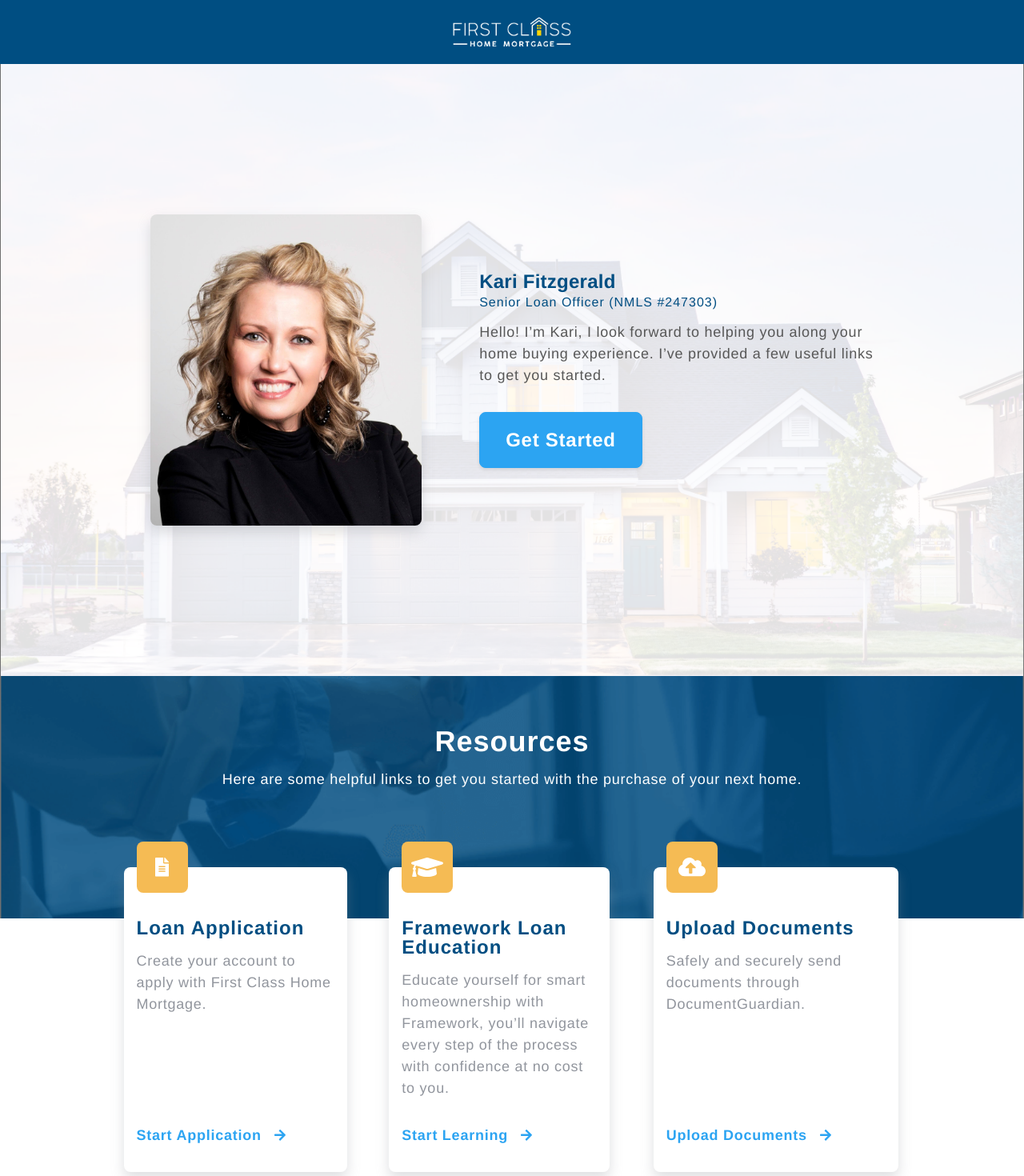
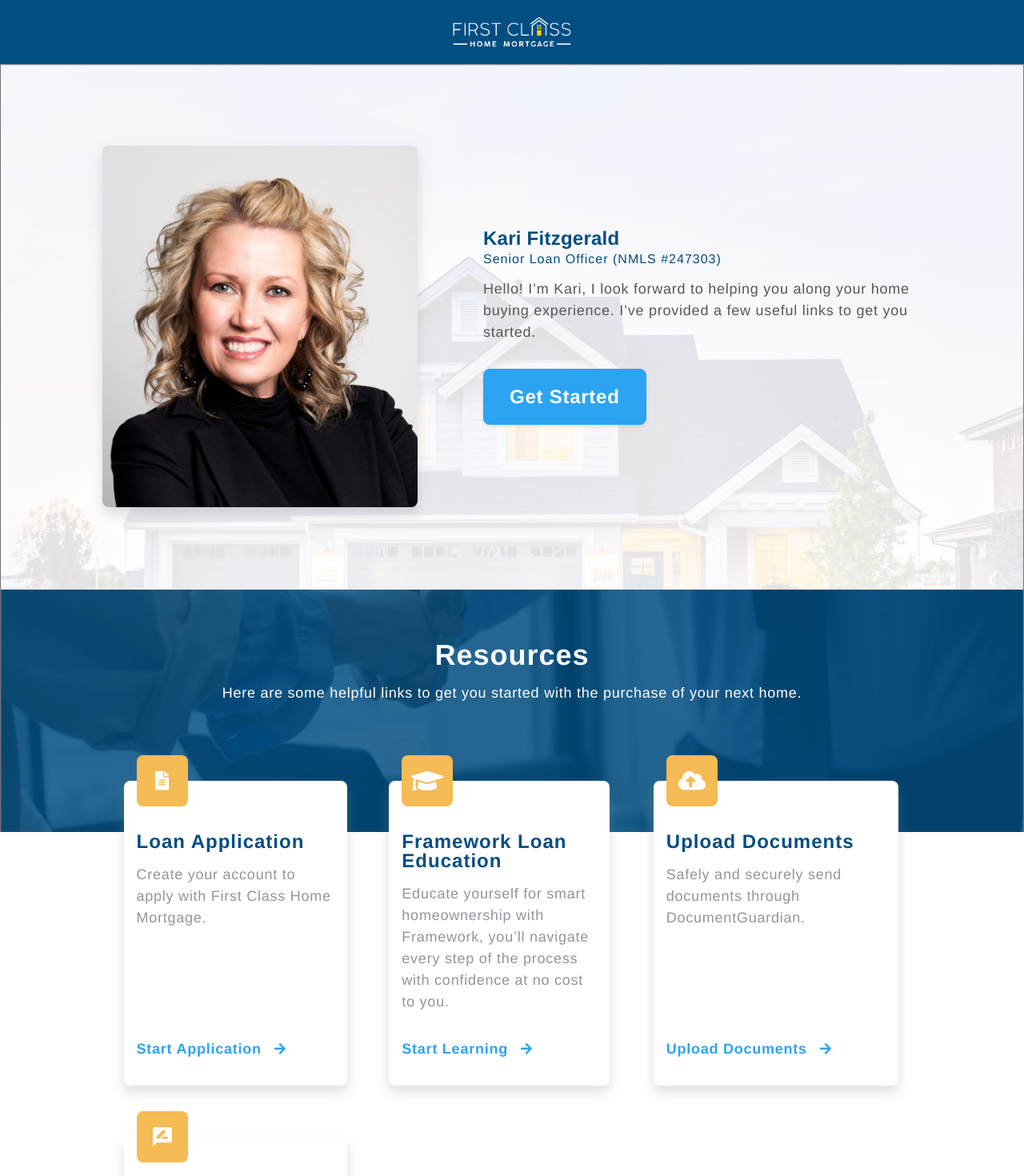
Before and after one commit to MitchellHCrane/karifitzgerald, a React (Create React App) app: page / in a window 1280 px wide. Shown: the top 1470 px of the page at 80% size. Built offline with nearby package versions, Linux system fonts and the light colour scheme.

Commit message:
waiting for google review link/last changes

```diff
--- a/src/Components/GetStarted.js
+++ b/src/Components/GetStarted.js
@@ -36,6 +36,14 @@ function GetStarted() {
           iconName="uploadDocumentIcon"
           btnText="Upload Documents"
         />
+
+        <GetStartedItem
+          title="Leave a Review"
+          description="Thank you for choosing First Class Home Mortgage. It’s our priority to continue providing quality service to our customers. Tell us about your experience."
+          url="GOOGLELINKHERE"
+          iconName="reviewIcon"
+          btnText="Write Review"
+        />
       </div>
     </div>
   );
--- a/src/Components/GetStartedItem.js
+++ b/src/Components/GetStartedItem.js
@@ -5,6 +5,7 @@ import ApplicationIcon from "../images/get-started-icons/application.svg";
 import LoanEducationIcon from "../images/get-started-icons/loan-education.svg";
 import UploadDocumentIcon from "../images/get-started-icons/upload-documents.svg";
 import ArrowRight from "../images/get-started-icons/arrow-right.svg";
+import reviewIcon from "../images/get-started-icons/review.svg"
 
 function GetStartedItem(props) {
   const iconName = () => {
@@ -15,6 +16,8 @@ function GetStartedItem(props) {
         return LoanEducationIcon;
       case "uploadDocumentIcon":
         return UploadDocumentIcon;
+      case "reviewIcon":
+        return reviewIcon;
       default:
         return ApplicationIcon;
     }
--- a/src/css/profile.css
+++ b/src/css/profile.css
@@ -32,16 +32,19 @@
   width: 100%;
   height: auto;
   border-radius: 8px;
+  box-shadow: 0px 8px 16px rgba(145, 149, 157, 0.3);
 }
 
 @media (min-width: 768px) {
   .profile-background {
     background-image: url(../images/homeBackground.png);
-    background-position: center;
+        -webkit-background-size: cover;
+    -moz-background-size: cover;
+    -o-background-size: cover;
+    background-size: cover;
+    /* background-position: center;
     background-repeat: no-repeat;
-    background-size: cover;
-    padding: 8%;
-    margin: 0 auto;
+    background-size: cover; */
   }
 
   .profileP {
```
Also changed, not shown: src/images/get-started-icons/review.svg (added).
